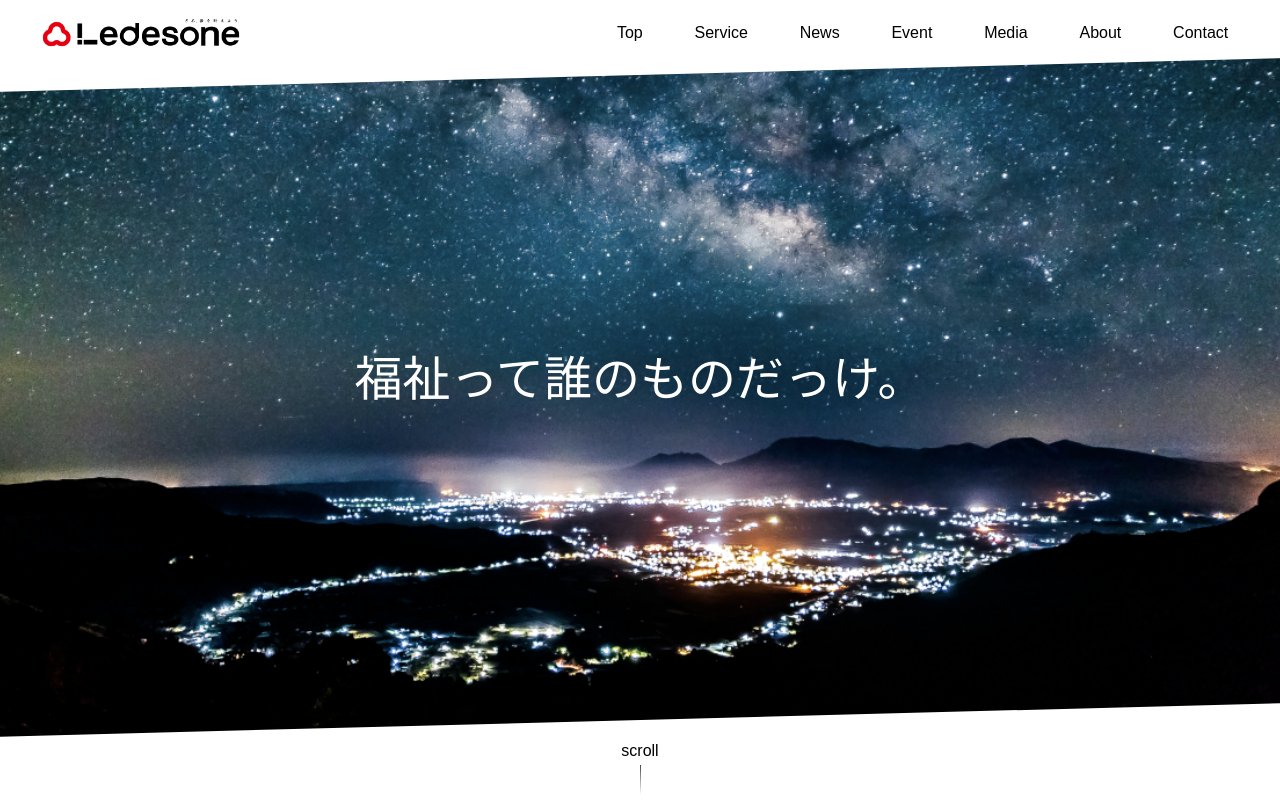
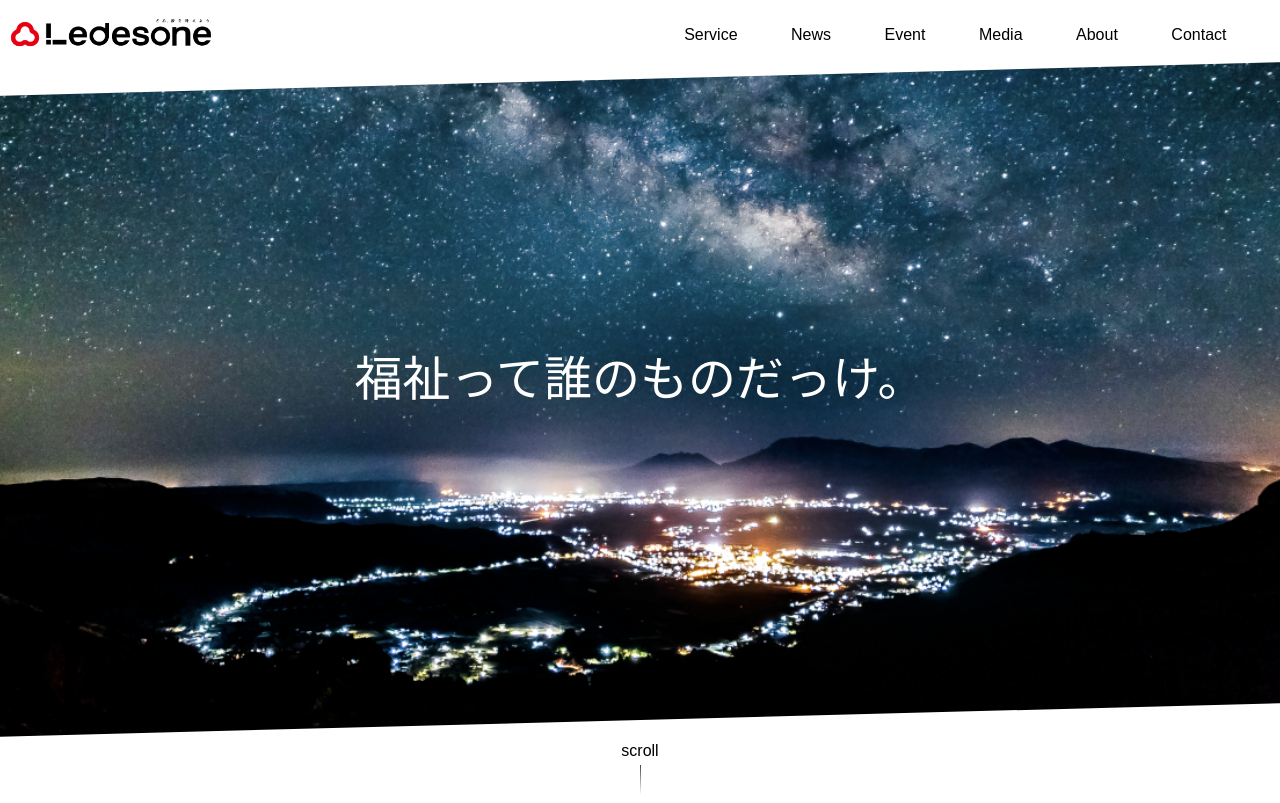
Before and after one commit to tenmakamatani/Ledesone, a website: page index.html in a window 1280 px wide. Shown: the top 803 px of the page. Drawn offline with Linux system fonts and the light colour scheme.

Commit message:
[Fix] TOPのリンクを削除し、ロゴにリンクを付与

```diff
--- a/index.html
+++ b/index.html
@@ -28,9 +28,10 @@
 <div class="container">
     <div id="top"></div>
     <header class="header">
-        <img class="header__logo" src="images/logo.png">
+        <a href="/">
+            <img class="header__logo" src="images/logo.png">
+        </a>
         <ul class="header__menu">
-            <li class="header__menu-link"><a href="#top">Top</a></li>
             <li class="header__menu-link" ><a href="#service">Service</a></li>
             <li class="header__menu-link"><a href="#news">News</a></li>
             <li class="header__menu-link"><a href="#event">Event</a></li>
```
